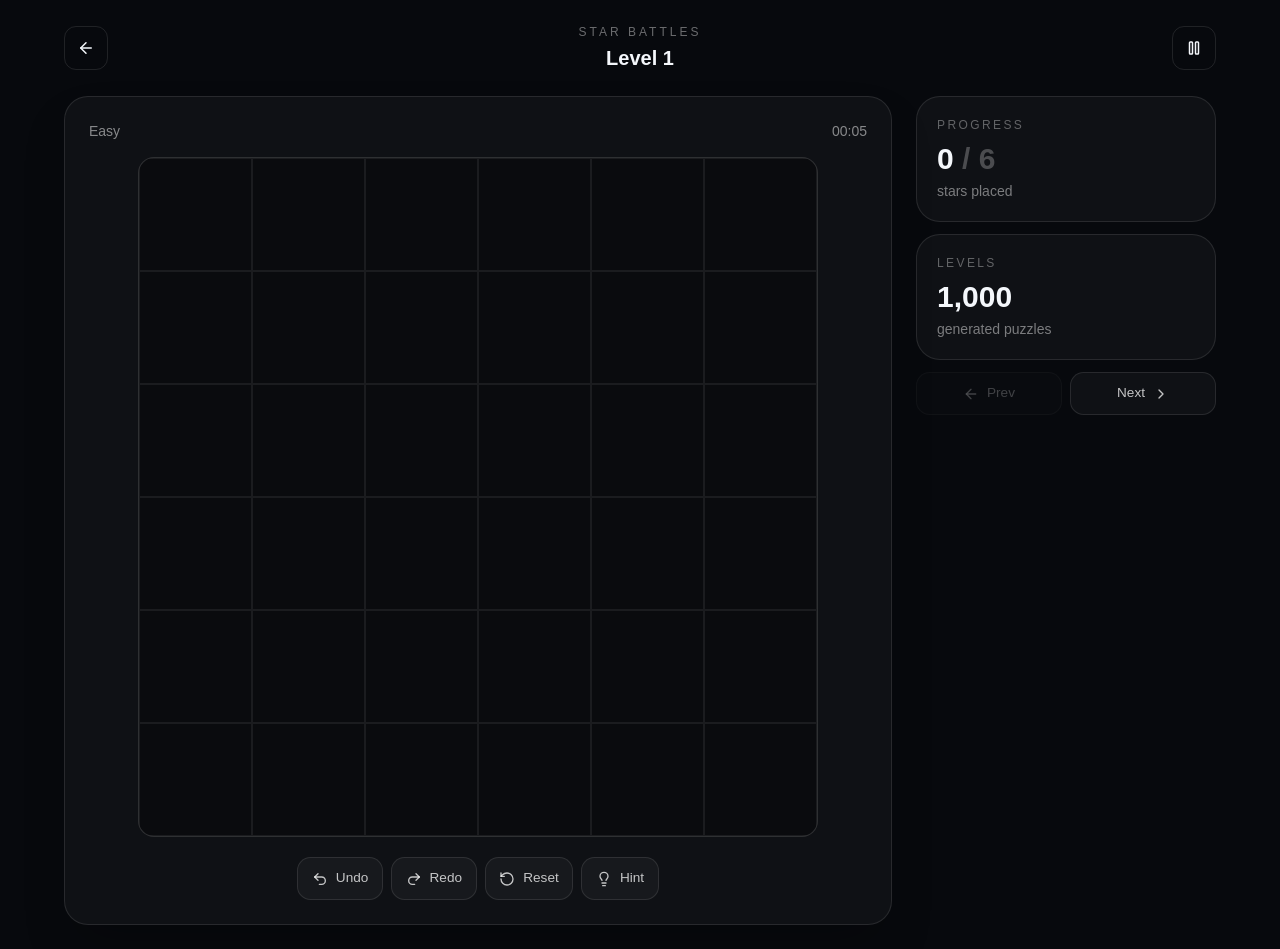
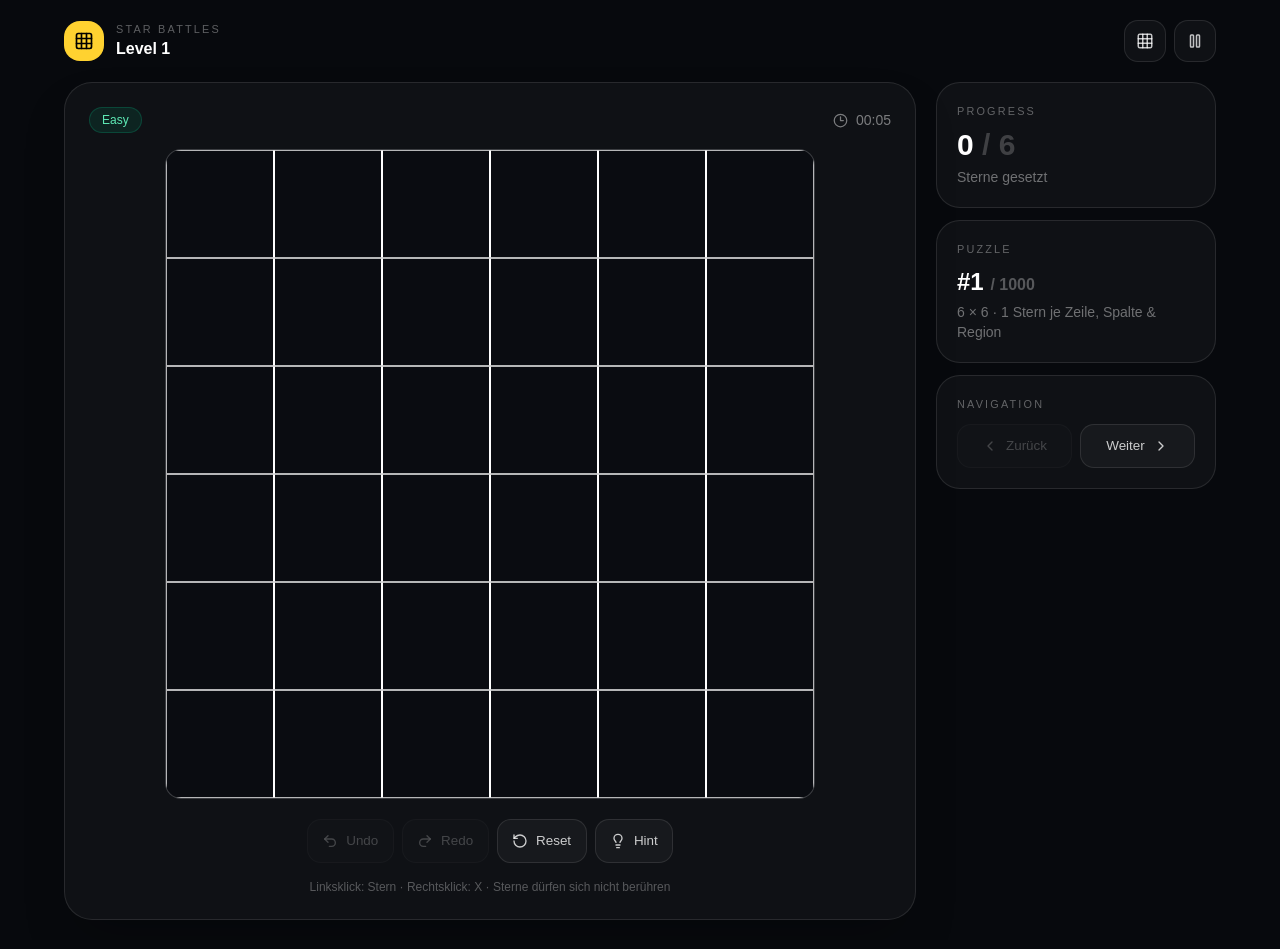
Before and after one commit to alexj050595-crypto/starbattles, a Next.js app: page / in a window 1280 px wide. Built offline with nearby package versions, Linux system fonts and the light colour scheme.

Commit message:
Expand Star Battles gameplay and level selection

```diff
--- a/components/Game.tsx
+++ b/components/Game.tsx
@@ -1,48 +1,201 @@
 "use client";
-import {useEffect,useMemo,useState} from "react";
-import {ArrowLeft,ChevronRight,Clock3,RotateCcw,Undo2,Redo2,Lightbulb,Pause} from "lucide-react";
-import {generateLevel,solved,type Mark,type Level} from "@/lib/game";
 
-const TOTAL=1000;
-export default function Game(){
- const [levelId,setLevelId]=useState(1),[marks,setMarks]=useState<Mark[]>(()=>Array(36).fill("empty"));
- const [history,setHistory]=useState<Mark[][]>([]),[future,setFuture]=useState<Mark[][]>([]);
- const [seconds,setSeconds]=useState(0),[paused,setPaused]=useState(false),[done,setDone]=useState(false),[hint,setHint]=useState<number|null>(null);
- const level=useMemo(()=>generateLevel(levelId),[levelId]);
- useEffect(()=>{const saved=localStorage.getItem("star-battles-progress");if(saved){const p=JSON.parse(saved);setLevelId(p.level||1)}},[]);
- useEffect(()=>{if(paused||done)return;const t=setInterval(()=>setSeconds(s=>s+1),1000);return()=>clearInterval(t)},[paused,done]);
- useEffect(()=>{localStorage.setItem("star-battles-progress",JSON.stringify({level:levelId}))},[levelId]);
- function play(i:number,forceX=false){if(done)return;const next=[...marks];const value=forceX?"x":marks[i]==="star"?"empty":"star";next[i]=value;setHistory(h=>[...h,marks]);setFuture([]);setMarks(next);if(solved(level,new Set(next.flatMap((m,j)=>m==="star"?[j]:[]))))setDone(true)}
- function undo(){if(!history.length)return;const h=[...history],prev=h.pop()!;setFuture(f=>[marks,...f]);setHistory(h);setMarks(prev)}
- function redo(){if(!future.length)return;const f=[...future],next=f.pop()!;setHistory(h=>[...h,marks]);setFuture(f);setMarks(next)}
- function reset(){setMarks(Array(36).fill("empty"));setHistory([]);setFuture([]);setSeconds(0);setDone(false);setHint(null)}
- function hintMe(){const s=level.solution.find(i=>marks[i]!=="star");if(s!==undefined)setHint(s)}
- const fmt=(n:number)=>String(Math.floor(n/60)).padStart(2,"0")+":"+String(n%60).padStart(2,"0");
- const stars=marks.filter(x=>x==="star").length;
- return <main className="min-h-screen px-4 py-6 md:px-8">
+import { useEffect, useMemo, useState } from "react";
+import {
+  ArrowLeft, ChevronLeft, ChevronRight, Clock3, Grid3X3, Lightbulb,
+  Pause, Play, Redo2, RotateCcw, Search, Settings2, Trophy, Undo2, X
+} from "lucide-react";
+import { generateLevel, solved, totalLevels, type Difficulty, type Mark } from "@/lib/game";
+
+const SIZE = 6;
+const EMPTY = () => Array<Mark>(SIZE * SIZE).fill("empty");
+const difficultyStyles: Record<Difficulty, string> = {
+  Easy: "text-emerald-300 bg-emerald-400/10 border-emerald-400/20",
+  Medium: "text-sky-300 bg-sky-400/10 border-sky-400/20",
+  Hard: "text-amber-300 bg-amber-400/10 border-amber-400/20",
+  Expert: "text-rose-300 bg-rose-400/10 border-rose-400/20"
+};
+
+export default function Game() {
+  const [levelId, setLevelId] = useState(1);
+  const [marks, setMarks] = useState<Mark[]>(EMPTY);
+  const [history, setHistory] = useState<Mark[][]>([]);
+  const [future, setFuture] = useState<Mark[][]>([]);
+  const [seconds, setSeconds] = useState(0);
+  const [paused, setPaused] = useState(false);
+  const [complete, setComplete] = useState(false);
+  const [hint, setHint] = useState<number | null>(null);
+  const [screen, setScreen] = useState<"game" | "levels">("game");
+  const [search, setSearch] = useState("");
+
+  const level = useMemo(() => generateLevel(levelId), [levelId]);
+  const starCount = marks.filter(x => x === "star").length;
+  const fmt = (n: number) => `${String(Math.floor(n / 60)).padStart(2, "0")}:${String(n % 60).padStart(2, "0")}`;
+
+  useEffect(() => {
+    const saved = localStorage.getItem("star-battles-state");
+    if (!saved) return;
+    try {
+      const data = JSON.parse(saved);
+      if (Number.isInteger(data.level)) setLevelId(Math.min(totalLevels(), Math.max(1, data.level)));
+      if (Array.isArray(data.marks) && data.marks.length === 36) setMarks(data.marks);
+      if (Number.isFinite(data.seconds)) setSeconds(data.seconds);
+    } catch {}
+  }, []);
+
+  useEffect(() => {
+    localStorage.setItem("star-battles-state", JSON.stringify({ level: levelId, marks, seconds }));
+  }, [levelId, marks, seconds]);
+
+  useEffect(() => {
+    if (paused || complete || screen !== "game") return;
+    const timer = window.setInterval(() => setSeconds(s => s + 1), 1000);
+    return () => window.clearInterval(timer);
+  }, [paused, complete, screen]);
+
+  function loadLevel(id: number) {
+    setLevelId(Math.max(1, Math.min(totalLevels(), id)));
+    setMarks(EMPTY());
+    setHistory([]);
+    setFuture([]);
+    setSeconds(0);
+    setPaused(false);
+    setComplete(false);
+    setHint(null);
+    setScreen("game");
+  }
+
+  function commit(next: Mark[]) {
+    setHistory(h => [...h, marks]);
+    setFuture([]);
+    setMarks(next);
+    setHint(null);
+    if (solved(level, new Set(next.flatMap((m, i) => m === "star" ? [i] : [])))) setComplete(true);
+  }
+
+  function toggleCell(i: number, forceX = false) {
+    if (paused || complete) return;
+    const next = [...marks];
+    if (forceX) next[i] = next[i] === "x" ? "empty" : "x";
+    else next[i] = next[i] === "star" ? "empty" : next[i] === "x" ? "star" : "star";
+    commit(next);
+  }
+
+  function undo() {
+    if (!history.length) return;
+    const previous = history[history.length - 1];
+    setHistory(history.slice(0, -1));
+    setFuture([marks, ...future]);
+    setMarks(previous);
+    setComplete(false);
+  }
+
+  function redo() {
+    if (!future.length) return;
+    const next = future[0];
+    setFuture(future.slice(1));
+    setHistory([...history, marks]);
+    setMarks(next);
+  }
+
+  function reset() {
+    setMarks(EMPTY()); setHistory([]); setFuture([]); setSeconds(0); setComplete(false); setHint(null);
+  }
+
+  function giveHint() {
+    const target = level.solution.find(cell => marks[cell] !== "star");
+    if (target !== undefined) setHint(target);
+  }
+
+  const levelNumbers = useMemo(() => {
+    const query = search.trim();
+    if (!query) return Array.from({ length: 60 }, (_, i) => i + 1);
+    const n = Number(query);
+    if (!Number.isInteger(n) || n < 1 || n > totalLevels()) return [];
+    return Array.from({ length: 21 }, (_, i) => n - 10 + i).filter(x => x >= 1 && x <= totalLevels());
+  }, [search]);
+
+  if (screen === "levels") return (
+    <main className="min-h-screen bg-[#07090d] px-4 py-6 text-white md:px-8">
+      <div className="mx-auto max-w-5xl">
+        <header className="mb-8 flex items-center gap-4">
+          <button onClick={() => setScreen("game")} className="iconButton" aria-label="Back"><ArrowLeft size={19}/></button>
+          <div><p className="eyebrow">Star Battles</p><h1 className="text-2xl font-semibold">Level auswählen</h1></div>
+        </header>
+        <div className="mb-6 flex items-center gap-3 rounded-2xl border border-white/10 bg-white/[.035] px-4 py-3">
+          <Search size={18} className="text-white/35"/>
+          <input value={search} onChange={e => setSearch(e.target.value.replace(/[^0-9]/g, ""))} placeholder="Level 1–1000 suchen" className="w-full bg-transparent outline-none placeholder:text-white/25"/>
+        </div>
+        <div className="grid grid-cols-3 gap-2 sm:grid-cols-5 md:grid-cols-8">
+          {levelNumbers.map(n => {
+            const d = generateLevel(n).difficulty;
+            return <button key={n} onClick={() => loadLevel(n)} className={`rounded-2xl border p-3 text-left transition hover:-translate-y-0.5 hover:bg-white/[.06] ${n===levelId?"border-amber-300/60 bg-amber-300/10":"border-white/10 bg-white/[.025]"}`}>
+              <span className="text-sm font-semibold">#{n}</span><span className={`mt-2 block w-fit rounded-full border px-2 py-0.5 text-[10px] ${difficultyStyles[d]}`}>{d}</span>
+            </button>
+          })}
+        </div>
+      </div>
+    </main>
+  );
+
+  return (
+    <main className="min-h-screen bg-[#07090d] px-4 py-5 text-white md:px-8">
       <div className="mx-auto max-w-6xl">
-   <header className="mb-6 flex items-center justify-between"><button className="rounded-xl border border-white/10 p-3"><ArrowLeft size={18}/></button><div className="text-center"><div className="text-xs uppercase tracking-[.25em] text-white/40">Star Battles</div><h1 className="mt-1 text-xl font-semibold">Level {levelId}</h1></div><button onClick={()=>setPaused(!paused)} className="rounded-xl border border-white/10 p-3">{paused?<ChevronRight size={18}/>:<Pause size={18}/>}</button></header>
-   <section className="grid gap-6 lg:grid-cols-[1fr_300px]">
-    <div className="rounded-3xl border border-white/10 bg-white/[.035] p-3 shadow-2xl md:p-6">
-     <div className="mb-4 flex items-center justify-between text-sm text-white/50"><span>{level.difficulty}</span><span>{fmt(seconds)}</span></div>
-     <div className="mx-auto grid aspect-square w-full max-w-[680px] grid-cols-6 overflow-hidden rounded-2xl border border-white/15 bg-black/30">
-      {marks.map((m,i)=><button key={i} onClick={()=>play(i)} onContextMenu={e=>{e.preventDefault();play(i,true)}} aria-label={`cell ${i+1}`} className={`relative flex items-center justify-center border border-white/[.07] transition hover:bg-white/[.06] ${hint===i?"ring-2 ring-amber-300":""}`}>
-       {m==="star"&&<svg viewBox="0 0 100 100" className="h-[55%] w-[55%] fill-amber-300 drop-shadow-[0_0_12px_rgba(251,191,36,.25)]"><path d="M50 5 61 38 96 38 68 58 79 92 50 72 21 92 32 58 4 38 39 38Z"/></svg>}
-       {m==="x"&&<span className="text-xl text-white/25">×</span>}
-      </button>)}
+        <header className="mb-5 flex items-center justify-between">
+          <div className="flex items-center gap-3"><div className="grid h-10 w-10 place-items-center rounded-2xl bg-amber-300 text-black"><Grid3X3 size={20}/></div><div><p className="eyebrow">Star Battles</p><h1 className="font-semibold">Level {levelId}</h1></div></div>
+          <div className="flex gap-2"><button onClick={() => setScreen("levels")} className="iconButton" title="Levels"><Grid3X3 size={18}/></button><button onClick={() => setPaused(!paused)} className="iconButton" title="Pause">{paused?<Play size={18}/>:<Pause size={18}/>}</button></div>
+        </header>
+
+        <section className="grid gap-5 lg:grid-cols-[minmax(0,1fr)_280px]">
+          <div className="rounded-[28px] border border-white/10 bg-white/[.035] p-3 shadow-2xl md:p-6">
+            <div className="mb-4 flex items-center justify-between">
+              <span className={`rounded-full border px-3 py-1 text-xs ${difficultyStyles[level.difficulty]}`}>{level.difficulty}</span>
+              <span className="flex items-center gap-2 text-sm text-white/45"><Clock3 size={15}/>{fmt(seconds)}</span>
+            </div>
+            <div className="mx-auto grid aspect-square w-full max-w-[650px] grid-cols-6 overflow-hidden rounded-2xl border border-white/20 bg-[#0a0c11]">
+              {marks.map((mark, i) => {
+                const region = level.regions[i];
+                const row = Math.floor(i / SIZE), col = i % SIZE;
+                const borders = [
+                  row===0 || level.regions[i-SIZE]!==region ? "border-t-white/70" : "",
+                  row===SIZE-1 || level.regions[i+SIZE]!==region ? "border-b-white/70" : "",
+                  col===0 || level.regions[i-1]!==region ? "border-l-white/70" : "",
+                  col===SIZE-1 || level.regions[i+1]!==region ? "border-r-white/70" : ""
+                ].join(" ");
+                return <button key={i} onClick={() => toggleCell(i)} onContextMenu={e => {e.preventDefault();toggleCell(i,true)}} className={`relative flex items-center justify-center border transition hover:bg-white/[.06] ${borders} ${hint===i?"ring-2 ring-inset ring-amber-300":""}`} aria-label={`Cell ${i+1}`}>
+                  {mark==="star" && <span className="text-4xl leading-none text-amber-300 drop-shadow-[0_0_14px_rgba(251,191,36,.35)]">★</span>}
+                  {mark==="x" && <X size={22} className="text-white/25"/>}
+                </button>
+              })}
             </div>
             <div className="mt-5 flex flex-wrap justify-center gap-2">
-      <button onClick={undo} className="control"><Undo2 size={16}/>Undo</button><button onClick={redo} className="control"><Redo2 size={16}/>Redo</button><button onClick={reset} className="control"><RotateCcw size={16}/>Reset</button><button onClick={hintMe} className="control"><Lightbulb size={16}/>Hint</button>
+              <button className="control" onClick={undo} disabled={!history.length}><Undo2 size={16}/>Undo</button>
+              <button className="control" onClick={redo} disabled={!future.length}><Redo2 size={16}/>Redo</button>
+              <button className="control" onClick={reset}><RotateCcw size={16}/>Reset</button>
+              <button className="control" onClick={giveHint}><Lightbulb size={16}/>Hint</button>
             </div>
+            <p className="mt-4 text-center text-xs text-white/30">Linksklick: Stern · Rechtsklick: X · Sterne dürfen sich nicht berühren</p>
           </div>
+
           <aside className="space-y-3">
-      <div className="rounded-3xl border border-white/10 bg-white/[.035] p-5"><div className="text-xs uppercase tracking-[.2em] text-white/35">Progress</div><div className="mt-2 text-3xl font-semibold">{stars}<span className="text-white/25"> / 6</span></div><div className="mt-1 text-sm text-white/45">stars placed</div></div>
-      <div className="rounded-3xl border border-white/10 bg-white/[.035] p-5"><div className="text-xs uppercase tracking-[.2em] text-white/35">Levels</div><div className="mt-2 text-3xl font-semibold">1,000</div><div className="mt-1 text-sm text-white/45">generated puzzles</div></div>
-      <div className="flex gap-2"><button disabled={levelId<=1} onClick={()=>{setLevelId(x=>x-1);reset()}} className="control flex-1"><ArrowLeft size={16}/>Prev</button><button disabled={levelId>=TOTAL} onClick={()=>{setLevelId(x=>x+1);reset()}} className="control flex-1">Next<ChevronRight size={16}/></button></div>
+            <div className="rounded-[24px] border border-white/10 bg-white/[.035] p-5"><p className="eyebrow">Progress</p><div className="mt-2 text-3xl font-semibold">{starCount}<span className="text-white/20"> / 6</span></div><p className="mt-1 text-sm text-white/40">Sterne gesetzt</p></div>
+            <div className="rounded-[24px] border border-white/10 bg-white/[.035] p-5"><p className="eyebrow">Puzzle</p><div className="mt-2 text-2xl font-semibold">#{levelId} <span className="text-base text-white/30">/ 1000</span></div><p className="mt-1 text-sm text-white/40">6 × 6 · 1 Stern je Zeile, Spalte & Region</p></div>
+            <div className="rounded-[24px] border border-white/10 bg-white/[.035] p-5"><p className="eyebrow">Navigation</p><div className="mt-3 grid grid-cols-2 gap-2"><button className="control" disabled={levelId===1} onClick={()=>loadLevel(levelId-1)}><ChevronLeft size={16}/>Zurück</button><button className="control" disabled={levelId===totalLevels()} onClick={()=>loadLevel(levelId+1)}>Weiter<ChevronRight size={16}/></button></div></div>
           </aside>
         </section>
-   {done&&<div className="fixed inset-0 z-50 grid place-items-center bg-black/65 p-5 backdrop-blur-sm"><div className="w-full max-w-md rounded-3xl border border-white/10 bg-[#11141a] p-8 text-center shadow-2xl"><div className="text-xs uppercase tracking-[.25em] text-amber-300/70">Completed</div><h2 className="mt-3 text-4xl font-semibold">Level geschafft</h2><p className="mt-3 text-white/50">Zeit {fmt(seconds)} · {stars} Sterne</p><button onClick={()=>{setLevelId(x=>Math.min(TOTAL,x+1));reset()}} className="mt-7 w-full rounded-2xl bg-amber-300 px-5 py-3 font-semibold text-black">Nächstes Level</button></div></div>}
+
+        {paused && <div className="fixed inset-0 z-40 grid place-items-center bg-black/70 p-5 backdrop-blur-md"><div className="w-full max-w-sm rounded-3xl border border-white/10 bg-[#11141a] p-8 text-center"><Pause className="mx-auto text-white/50" size={28}/><h2 className="mt-4 text-2xl font-semibold">Pausiert</h2><button onClick={()=>setPaused(false)} className="mt-6 w-full rounded-2xl bg-amber-300 px-5 py-3 font-semibold text-black">Fortsetzen</button></div></div>}
+
+        {complete && <div className="fixed inset-0 z-50 grid place-items-center bg-black/70 p-5 backdrop-blur-md"><div className="w-full max-w-md rounded-3xl border border-amber-300/20 bg-[#11141a] p-8 text-center shadow-2xl"><Trophy className="mx-auto text-amber-300" size={32}/><p className="eyebrow mt-4">Puzzle gelöst</p><h2 className="mt-2 text-4xl font-semibold">Stark!</h2><p className="mt-3 text-white/45">Level {levelId} · {fmt(seconds)} · {starCount} Sterne</p><button onClick={()=>loadLevel(Math.min(totalLevels(), levelId+1))} className="mt-7 w-full rounded-2xl bg-amber-300 px-5 py-3 font-semibold text-black">Nächstes Level</button></div></div>}
       </div>
-  <style jsx global>{`.control{display:inline-flex;align-items:center;justify-content:center;gap:.5rem;border:1px solid rgba(255,255,255,.1);background:rgba(255,255,255,.035);border-radius:.85rem;padding:.65rem .85rem;font-size:.85rem;color:rgba(255,255,255,.75)}.control:hover{background:rgba(255,255,255,.08)}.control:disabled{opacity:.3}`}</style>
+      <style jsx global>{`
+        .eyebrow{font-size:.68rem;text-transform:uppercase;letter-spacing:.2em;color:rgba(255,255,255,.35)}
+        .iconButton{display:grid;place-items:center;width:42px;height:42px;border:1px solid rgba(255,255,255,.1);border-radius:14px;background:rgba(255,255,255,.035);color:rgba(255,255,255,.75);transition:.15s}
+        .iconButton:hover{background:rgba(255,255,255,.08)}
+        .control{display:inline-flex;align-items:center;justify-content:center;gap:.5rem;border:1px solid rgba(255,255,255,.1);background:rgba(255,255,255,.035);border-radius:14px;padding:.68rem .9rem;font-size:.84rem;color:rgba(255,255,255,.78);transition:.15s}
+        .control:hover:not(:disabled){background:rgba(255,255,255,.08)}
+        .control:disabled{opacity:.28}
+      `}</style>
     </main>
+  );
 }
```
Lines whose indentation alone changed are shown as unchanged.
